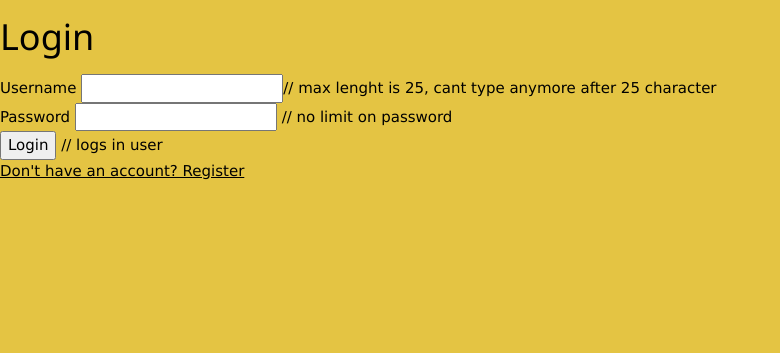
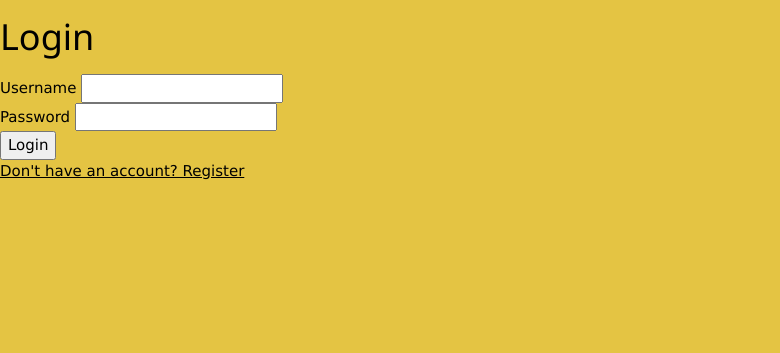
Before and after one commit to leonqiann/level2assessment, a Flask app: page /login in a window 1280 px wide. Shown: the part 130-483 px from the top of the page, without its empty margins (0-780 px from the left). Run offline with Flask 3, Linux system fonts and the light colour scheme.

Commit message:
login html page used to show comments, fixed it

```diff
--- a/templates/cart.html
+++ b/templates/cart.html
@@ -9,7 +9,4 @@
 
 
 
-
-
-
 {% endblock %}
--- a/templates/login.html
+++ b/templates/login.html
@@ -15,7 +15,7 @@
     {% if session.get('user')%}
     <script>
       setTimeout(function() {
-          window.location.href = "/"; // redirects to home
+          window.location.href = "/"; <!--redirects to home-->
       }, 1500);
     </script>
     {% endif %}
@@ -27,13 +27,13 @@
     <form action="/login" method="post" class="auth-form">
         <div class="auth-form-group">
             <label for="username">Username</label>
-            <input type="text" maxlength="25" name="username" class="auth-form-input" required>// max lenght is 25, cant type anymore after 25 character
+            <input type="text" maxlength="25" name="username" class="auth-form-input" required> <!-- max lenght is 25, cant type anymore after 25 character -->
         </div>
         <div class="auth-form-group">
             <label for="password">Password</label>
-            <input type="password" name="password" class="auth-form-input" required> // no limit on password
+            <input type="password" name="password" class="auth-form-input" required> <!-- no limit on password -->
         </div>
-        <button type="submit" class="auth-form-button">Login</button> // logs in user
+        <button type="submit" class="auth-form-button">Login</button> <!-- logs in user -->
     </form>
 
     <a href="/signup">Don't have an account? Register</a>
```
